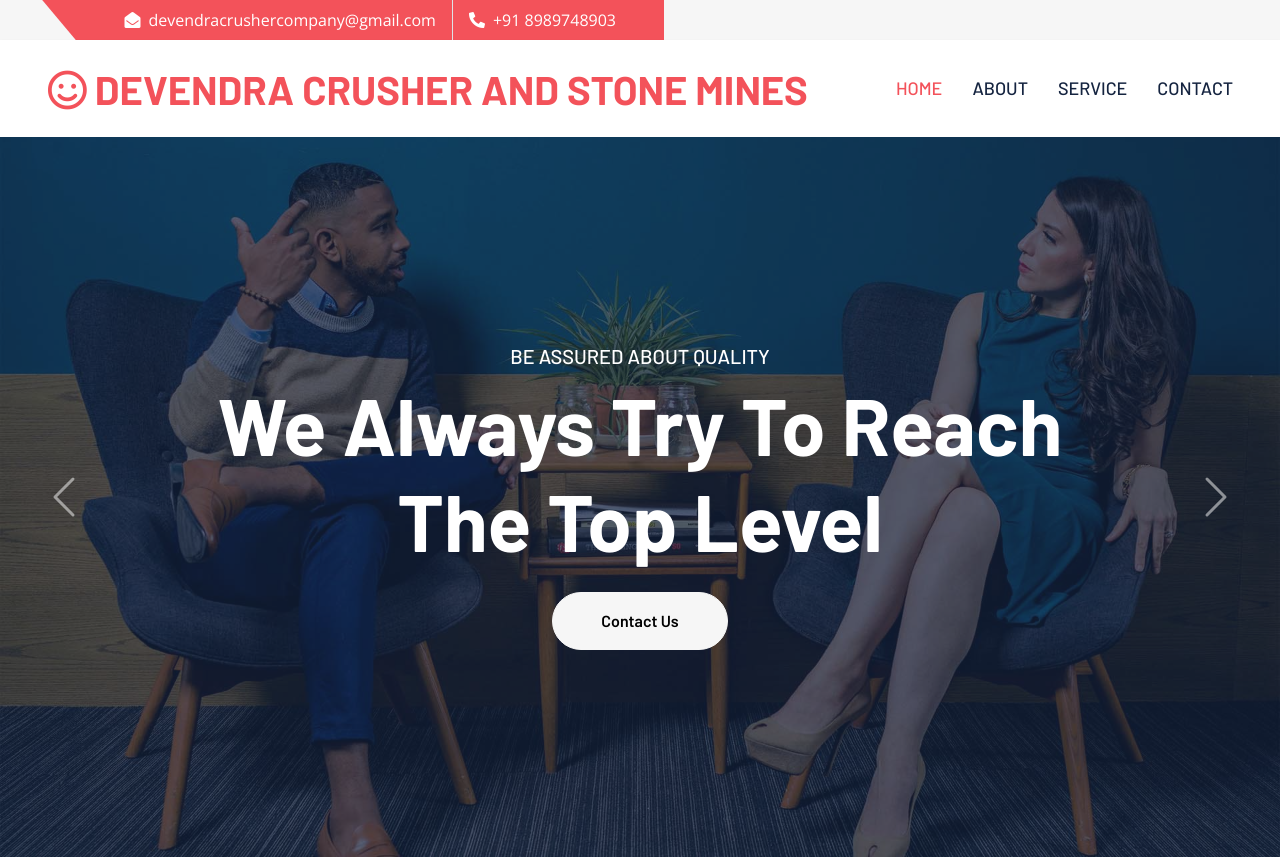
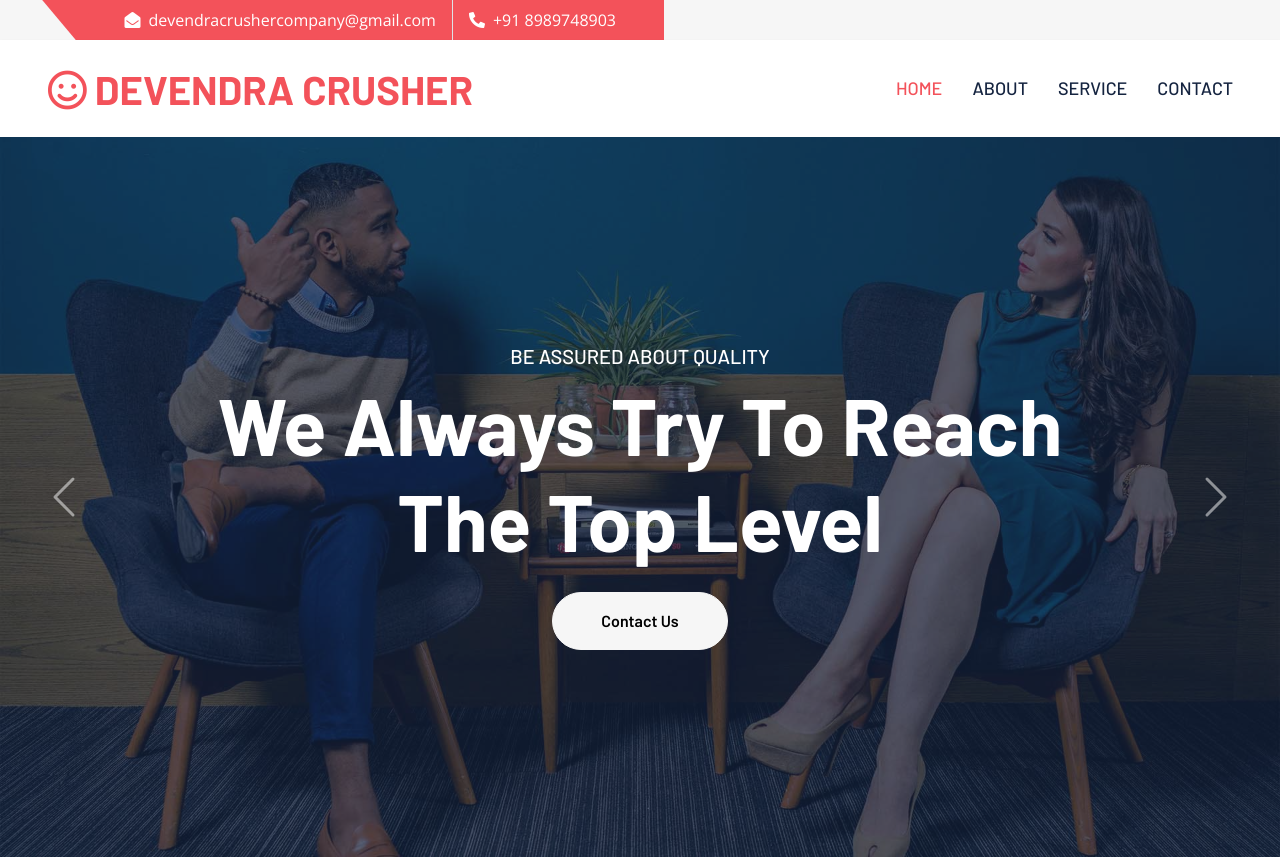
Before and after one commit to devendracrushercompany/devendracrusherwebpage, a plain HTML site: page index.html in a window 1280 px wide. Shown: the top 857 px of the page. Drawn offline with nearby package versions, Linux system fonts and the light colour scheme.

Commit message:
basic setup

```diff
--- a/index.html
+++ b/index.html
@@ -52,7 +52,7 @@
     <!-- Navbar Start -->
     <nav class="navbar navbar-expand-lg bg-white navbar-light shadow-sm px-5 py-3 py-lg-0">
         <a href="index.html" class="navbar-brand p-0">
-            <h1 class="m-0 text-uppercase text-primary"><i class="far fa-smile text-primary me-2"></i>Devendra Crusher And Stone Mines</h1>
+            <h1 class="m-0 text-uppercase text-primary"><i class="far fa-smile text-primary me-2"></i>Devendra Crusher</h1>
         </a>
         <button class="navbar-toggler" type="button" data-bs-toggle="collapse" data-bs-target="#navbarCollapse">
             <span class="navbar-toggler-icon"></span>
```
